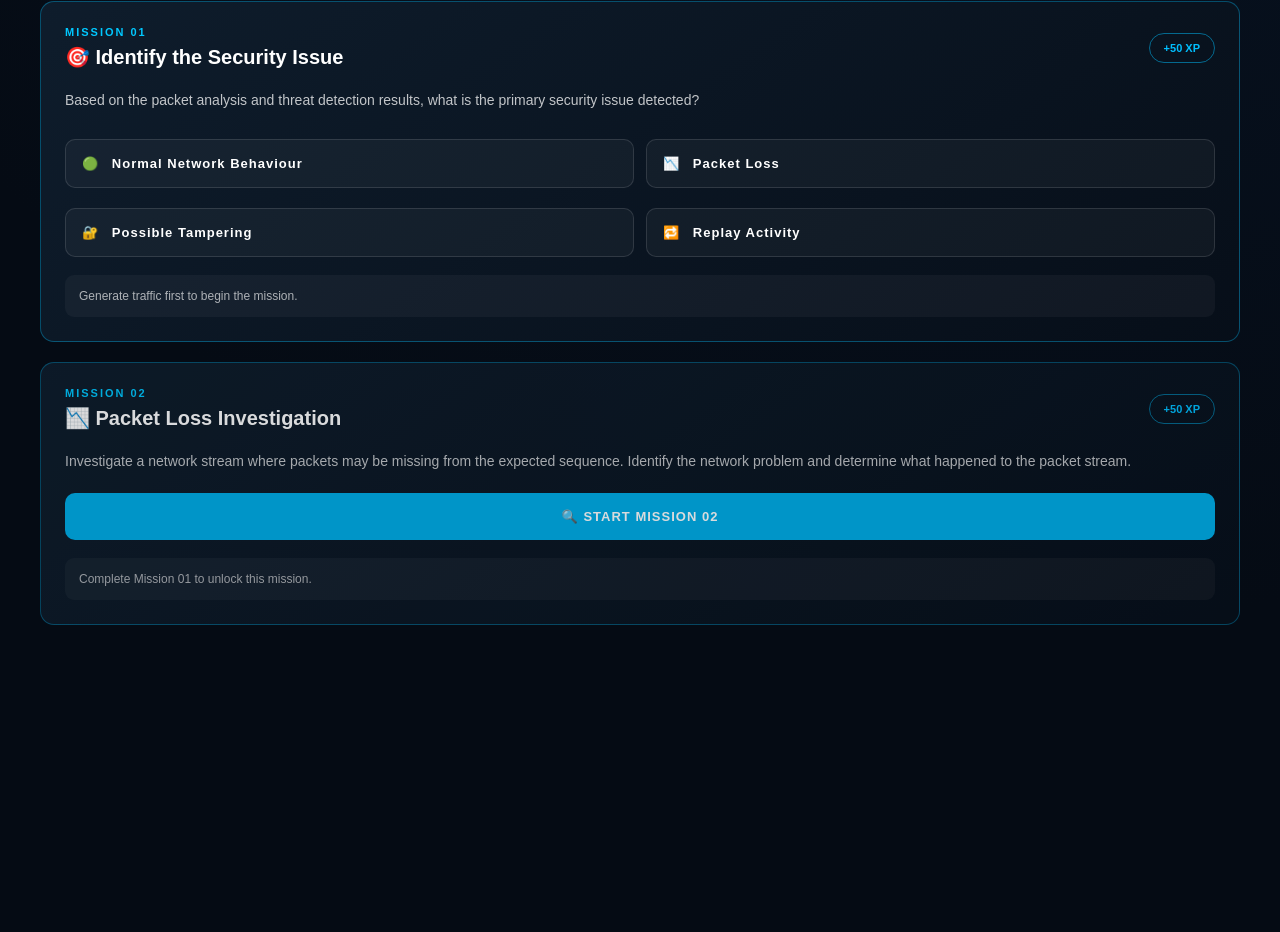
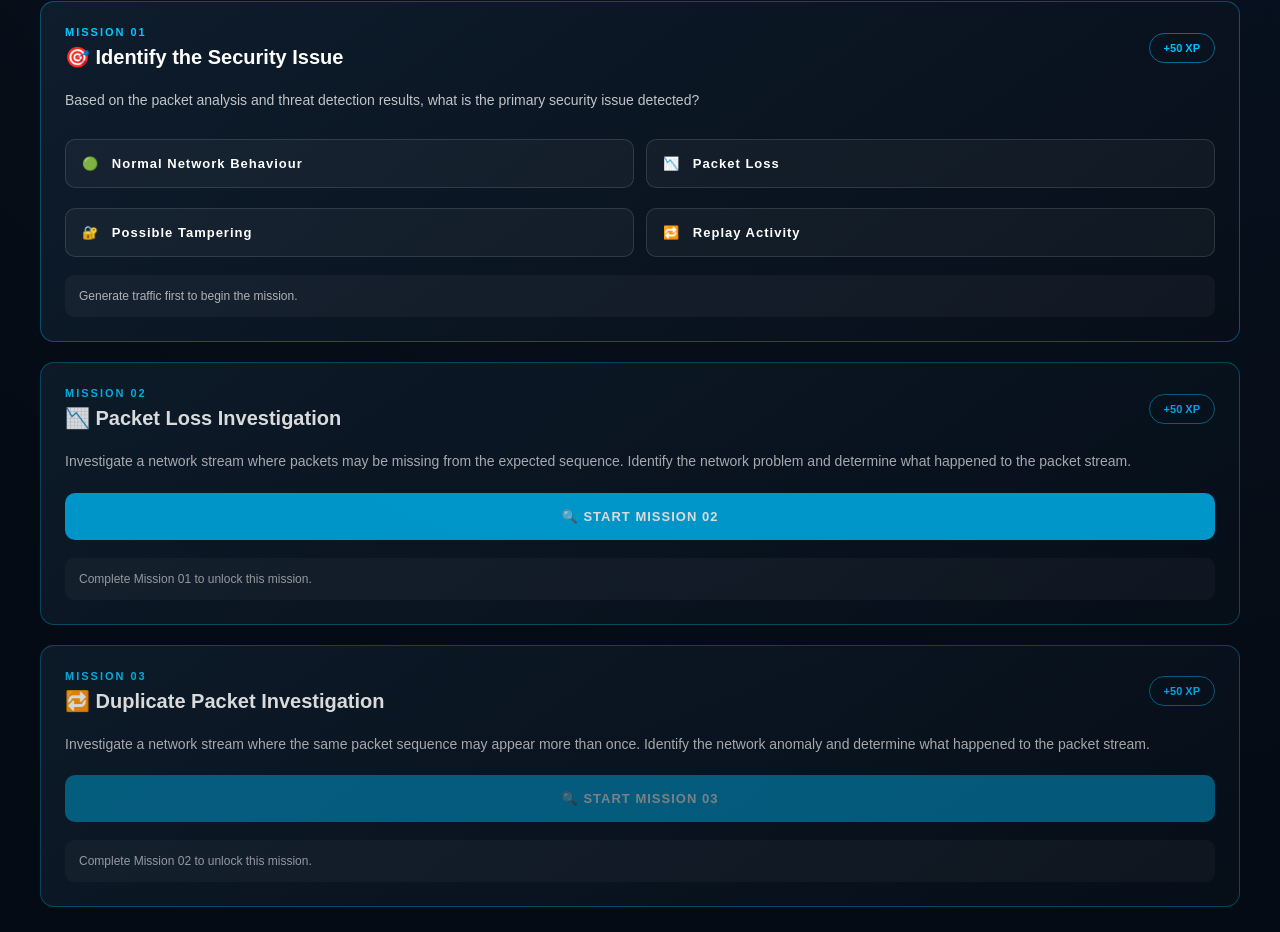
Before and after one commit to soneom14/-PacketGuard, a plain HTML site: page frontend/simulator.html in a window 1280 px wide. Shown: the part 784-1716 px from the top of the page. Before the commit the page ends 1434 px from the top, so only its background shows below. Drawn offline with Linux system fonts and the light colour scheme.

Commit message:
Add Mission 03 duplicate packet interface

```diff
--- a/frontend/simulator.html
+++ b/frontend/simulator.html
@@ -53,14 +53,13 @@
                 </button>
 
                 <button class="logout-button" onclick="goDashboard()">
-
                     DASHBOARD
-
                 </button>
 
             </div>
 
         </header>
+
 
 
         <!-- =========================================
@@ -80,10 +79,8 @@
                 </h2>
 
                 <p class="welcome-description">
-
                     Generate simulated network traffic
                     and investigate packet behaviour.
-
                 </p>
 
             </div>
@@ -98,6 +95,7 @@
             </div>
 
         </section>
+
 
 
         <!-- =========================================
@@ -124,9 +122,7 @@
                 </div>
 
                 <div class="stat-value" id="totalPackets">
-
                     0
-
                 </div>
 
                 <p class="stat-footer">
@@ -134,6 +130,7 @@
                 </p>
 
             </div>
+
 
 
             <!-- NORMAL -->
@@ -153,9 +150,7 @@
                 </div>
 
                 <div class="stat-value" id="normalPackets">
-
                     0
-
                 </div>
 
                 <p class="stat-footer">
@@ -163,6 +158,7 @@
                 </p>
 
             </div>
+
 
 
             <!-- ANOMALIES -->
@@ -182,9 +178,7 @@
                 </div>
 
                 <div class="stat-value" id="anomalyPackets">
-
                     0
-
                 </div>
 
                 <p class="stat-footer">
@@ -192,6 +186,7 @@
                 </p>
 
             </div>
+
 
 
             <!-- SCORE -->
@@ -211,9 +206,7 @@
                 </div>
 
                 <div class="stat-value" id="score">
-
                     0
-
                 </div>
 
                 <p class="stat-footer">
@@ -221,6 +214,7 @@
                 </p>
 
             </div>
+
 
 
             <!-- LEVEL -->
@@ -240,21 +234,18 @@
                 </div>
 
                 <div class="stat-value" id="playerLevel">
-
                     1
-
                 </div>
 
                 <p class="stat-footer" id="levelTitle">
-
                     Recruit
-
                 </p>
 
             </div>
 
 
         </section>
+
 
 
         <!-- =========================================
@@ -279,9 +270,7 @@
 
 
                 <span id="packetStatus">
-
                     Waiting for traffic...
-
                 </span>
 
             </div>
@@ -325,6 +314,7 @@
             </div>
 
         </section>
+
 
 
         <!-- =========================================
@@ -423,6 +413,7 @@
 
 
         </section>
+
 
 
         <!-- =========================================
@@ -531,7 +522,116 @@
         </section>
 
 
+
+        <!-- =========================================
+             MISSION 03 - DUPLICATE PACKET INVESTIGATION
+             ========================================= -->
+
+        <section class="mission-panel mission-locked" id="mission03Panel">
+
+
+            <div class="mission-header">
+
+                <div>
+
+                    <p class="section-label">
+                        MISSION 03
+                    </p>
+
+                    <h2>
+                        🔁 Duplicate Packet Investigation
+                    </h2>
+
+                </div>
+
+
+                <span class="mission-xp">
+                    +50 XP
+                </span>
+
+            </div>
+
+
+            <p class="mission-question">
+
+                Investigate a network stream where the same
+                packet sequence may appear more than once.
+
+                Identify the network anomaly and determine
+                what happened to the packet stream.
+
+            </p>
+
+
+            <!-- START MISSION 03 -->
+
+            <button class="mission-start-button" id="mission03StartButton" onclick="startMission03()" disabled>
+
+                🔍 START MISSION 03
+
+            </button>
+
+
+            <!-- MISSION 03 STATUS -->
+
+            <div id="mission03Status" class="mission-feedback">
+
+                Complete Mission 02 to unlock this mission.
+
+            </div>
+
+
+            <!-- MISSION 03 QUESTION -->
+
+            <div id="mission03Question" class="mission-question" style="display:none;">
+
+                What network anomaly was detected?
+
+            </div>
+
+
+            <!-- MISSION 03 OPTIONS -->
+
+            <div id="mission03Options" class="mission-options" style="display:none;">
+
+
+                <button class="mission-option" onclick="answerMission03('NORMAL')">
+
+                    🟢 Normal Traffic
+
+                </button>
+
+
+                <button class="mission-option" onclick="answerMission03('PACKET_LOSS')">
+
+                    📉 Packet Loss
+
+                </button>
+
+
+                <button class="mission-option" onclick="answerMission03('DUPLICATE')">
+
+                    🔁 Duplicate Packets
+
+                </button>
+
+
+                <button class="mission-option" onclick="answerMission03('TAMPERING')">
+
+                    🔐 Packet Tampering
+
+                </button>
+
+
+            </div>
+
+
+        </section>
+
+
+
     </div>
+
 
 
     <!-- =========================================
```
Also changed, not shown: frontend/js/simulator.js (line endings or trailing spaces).
